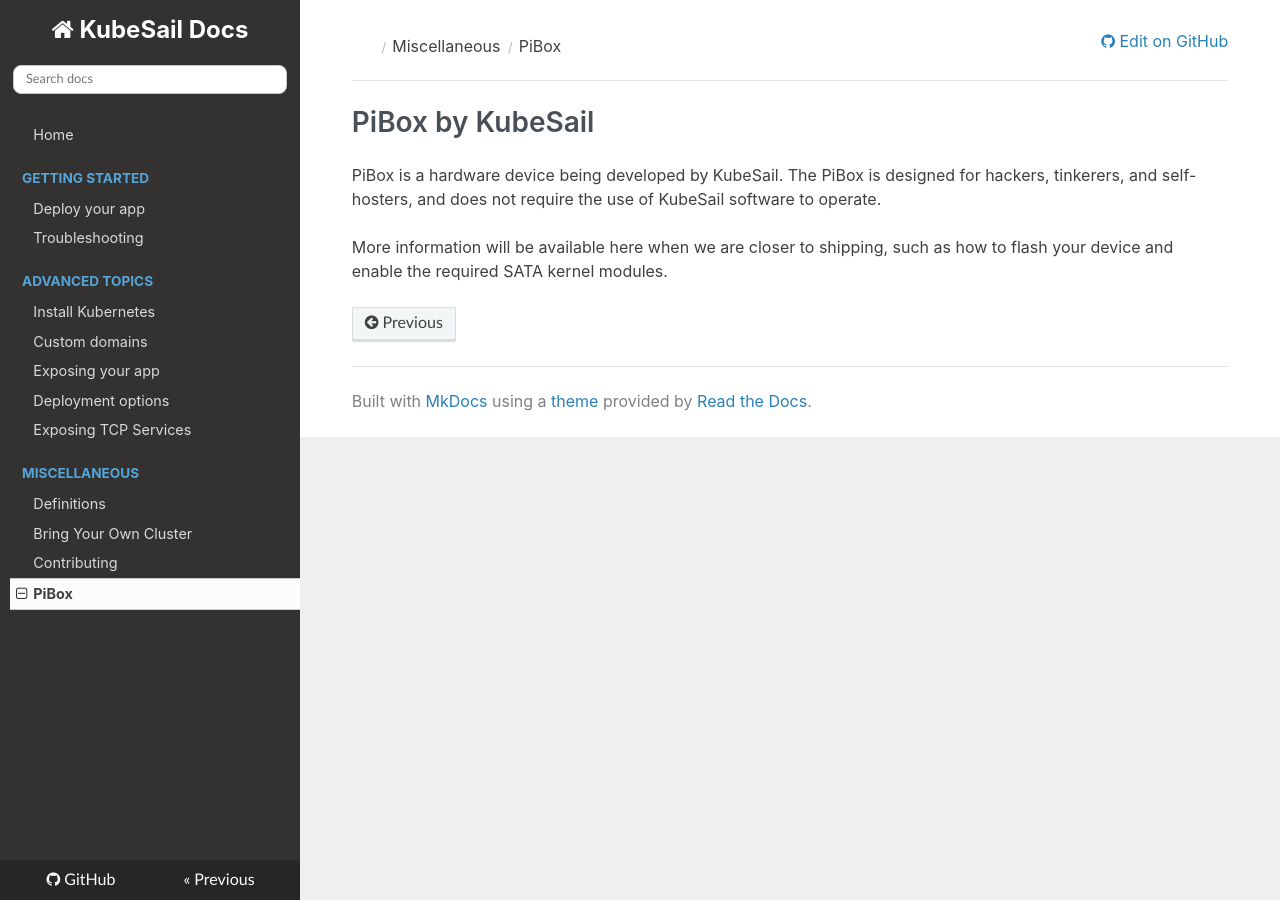
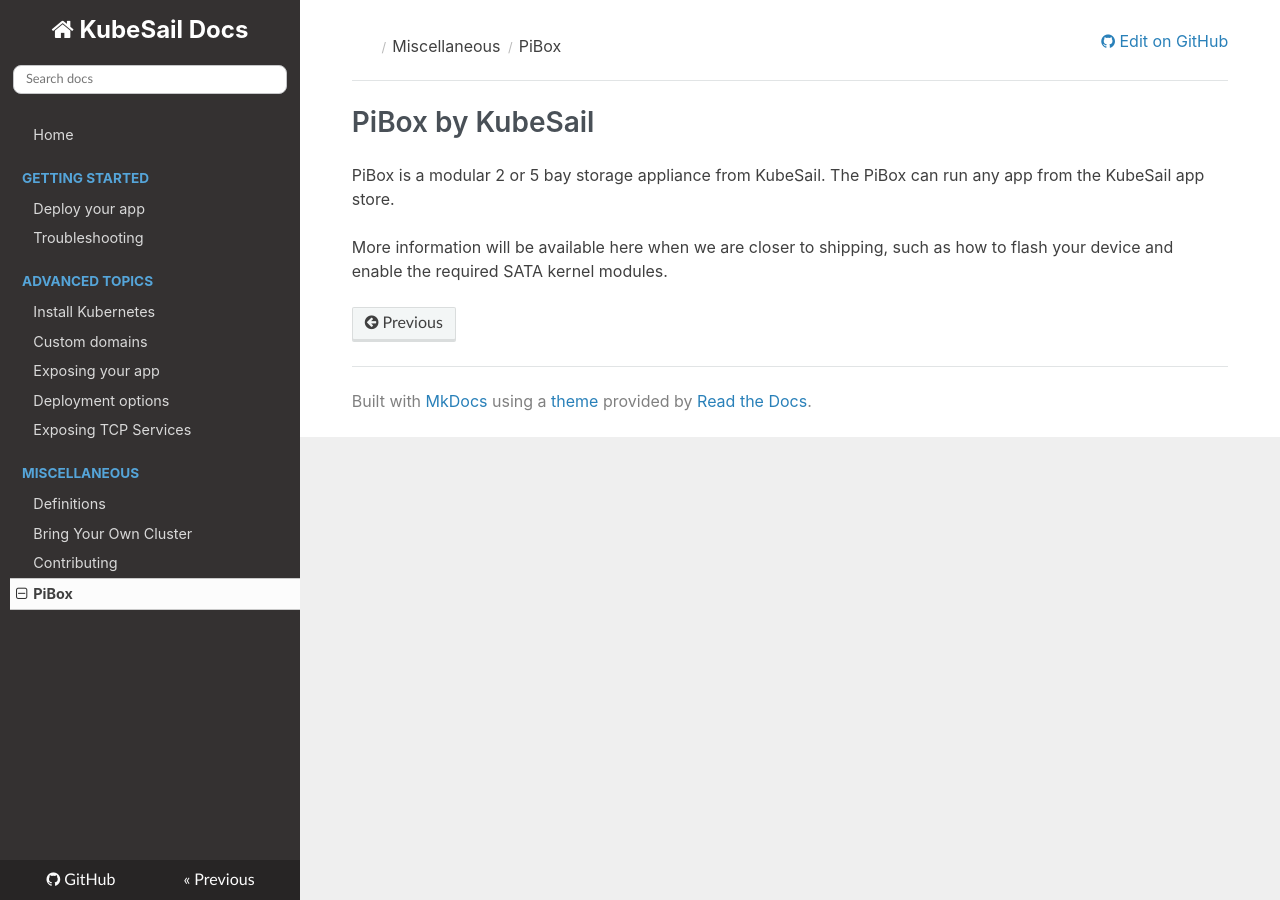
Before and after one commit to kubesail/kubesail-docs, an MkDocs documentation site: the page built from docs/pibox.md, in a window 1280 px wide. Built offline with MkDocs 1.6.1, drawn with Linux system fonts in a browser that asks for light colours; nearby versions of some CDN libraries.

Commit message:
update docs

```diff
--- a/docs/pibox.md
+++ b/docs/pibox.md
@@ -1,5 +1,5 @@
 # PiBox by KubeSail
 
-PiBox is a hardware device being developed by KubeSail. The PiBox is designed for hackers, tinkerers, and self-hosters, and does not require the use of KubeSail software to operate.
+PiBox is a modular 2 or 5 bay storage appliance from KubeSail. The PiBox can run any app from the KubeSail app store.
 
 More information will be available here when we are closer to shipping, such as how to flash your device and enable the required SATA kernel modules.
```
